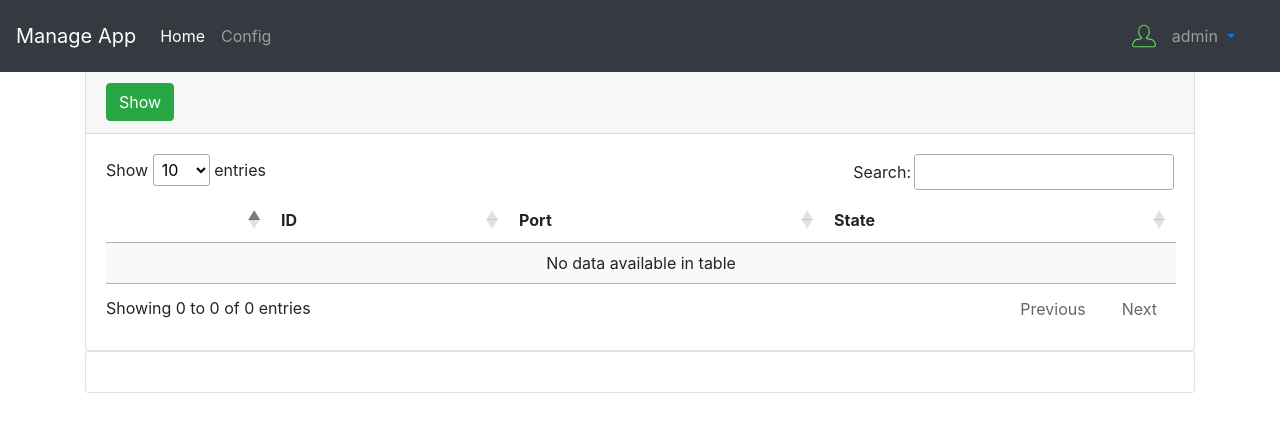
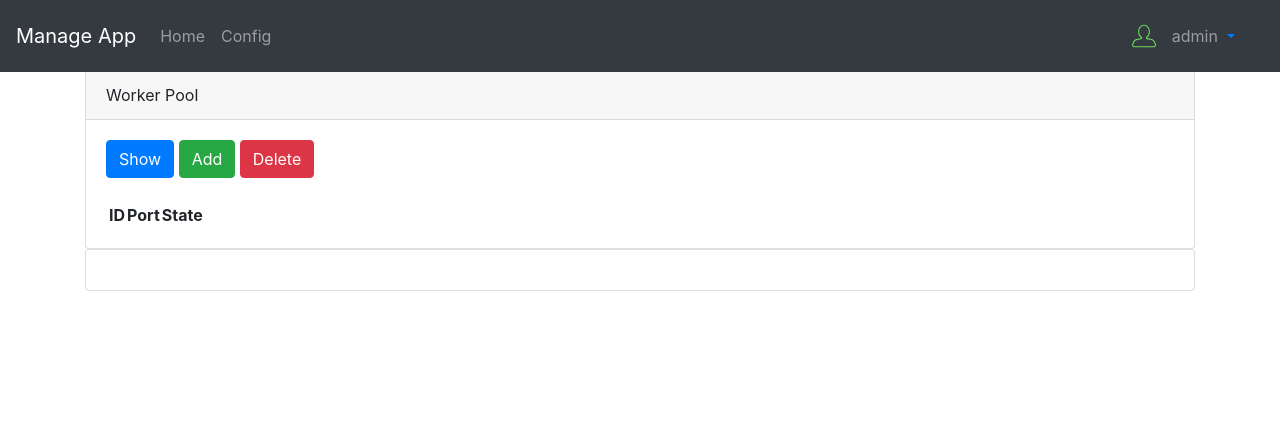
Before and after one commit to uoftYuanMa/ece1779-a2, a Flask app: page / in a window 1280 px wide. Shown: the top 432 px of the page. Run offline with Flask 2, Linux system fonts and the light colour scheme; the visitor is signed in with stand-in values (Sample User, id 1); data that the repository does not hold is empty; some libraries are stand-ins or nearby versions.

Commit message:
modify home.js and home.html

```diff
--- a/manage-app/flaskr/static/js/home.js
+++ b/manage-app/flaskr/static/js/home.js
@@ -2,6 +2,59 @@
     $('#nav-home').siblings().removeClass('active');
     $('#nav-home').addClass('active');
 
+    loadTable()
+
+    $('#show_btn').on("click", function(){
+        var instances = [];
+        $("input[name=instance]:checked").each( function () {
+            instances.push($(this).val());
+        });
+        // console.log(instances)
+        if (instances.length > 0) {
+            showCharts(instances)
+        } else {
+            $('#charts1').html("");
+            $('#charts2').html("");
+        }
+    });
+
+    $('#add_btn').on("click", function(){
+        addInstance()
+    });
+
+    $('#delete_btn').on("click", function(){
+        var instances = [];
+        $("input[name=instance]:checked").each( function () {
+            instances.push($(this).val());
+        });
+        // console.log(instances)
+        if (instances.length > 0) {
+            deleteInstance(instances)
+        } else {
+            msg = "No instances chosen."
+            showAlert('alert-warning', msg)
+        }
+    });
+
+});
+
+function showAlert(msg, class) {
+    if (class == 'alert-warning') {
+        title = "Warning: "
+    } else if (class == 'alert-success') {
+        title = "Success: "
+    } else if (class == 'alert-danger') {
+        title = "Failure: "
+    } else { return ''}
+
+    msg = "<strong>" + title + "</strong>" + msg
+    alert = "<div class='alert " + class + " alert-warning alert-dismissible fade show' role='alert'>" + msg
+    alert += "<button type='button' class='close' data-dismiss='alert' aria-label='Close'><span aria-hidden='true'>&times;</span>"
+    alert += "</button></div>"
+    $('#msg').html(alert)
+}
+
+function loadTable() {
     var table = $('#workers_table').DataTable({
         ajax: "/fetch_workers",
         "columns": [
@@ -16,21 +69,7 @@
             {"data": 'State'},
         ],
     });
-
-    $('#show_btn').on("click", function(){
-        var instances = [];
-        $("input[name=instance]:checked").each( function () {
-            instances.push($(this).val());
-        });
-        console.log(instances)
-        if (instances.length > 0) {
-            showCharts(instances)
-        } else {
-            $('#charts1').html("");
-            $('#charts2').html("");
-        }
-    });
-});
+}
 
 function showCharts(instances) {
     $.ajax({
@@ -115,3 +154,51 @@
         }
     });
  }
+
+ function addInstance() {
+    $.ajax({
+        type: 'POST',
+        url: '/add_instance',
+        data: '',
+        contentType: false,
+        cache: false,
+        processData: false,
+        beforeSend: function() {
+            $('#workers_table').html("<img class='loading' src='static/img/loading.gif'>");
+        },
+        success: function(data) {
+            data = JSON.parse(data);
+            if （data.flag == true）{
+                msg = 'One worker grown.'
+                showAlert(msg, 'alert-success')
+                loadTable()
+            } else {
+                showAlert(data.msg, 'alert-danger')
+            }
+        }
+    });
+ }
+
+function deleteInstance(instances) {
+    $.ajax({
+        type: 'POST',
+        url: '/delete_instance',
+        data: JSON.stringify(instances),
+        contentType: false,
+        cache: false,
+        processData: false,
+        beforeSend: function() {
+            $('#workers_table').html("<img class='loading' src='static/img/loading.gif'>");
+        },
+        success: function(data) {
+            data = JSON.parse(data);
+            if (data.flag == true) {
+                msg = "One worker deleted."
+                showAlert(msg, 'alert-success')
+                loadTable()
+            } else {
+                showAlert(data.msg, 'alert-danger')
+            }
+        }
+    });
+}
--- a/manage-app/flaskr/templates/home.html
+++ b/manage-app/flaskr/templates/home.html
@@ -9,9 +9,14 @@
 {% block content %}
 <div class="card">
     <div class="card-header">
-        <button class="btn btn-success" id="show_btn">Show</button>
+        Worker Pool
     </div>
     <div class="card-body">
+        <div id="msg"></div>
+        <button class="btn btn-primary" id="show_btn">Show</button>
+        <button class="btn btn-success" id="add_btn">Add</button>
+        <button class="btn btn-danger" id="delete_btn">Delete</button>
+        <br><br>
         <table id="workers_table" class="display">
             <thead>
                 <tr>
```
